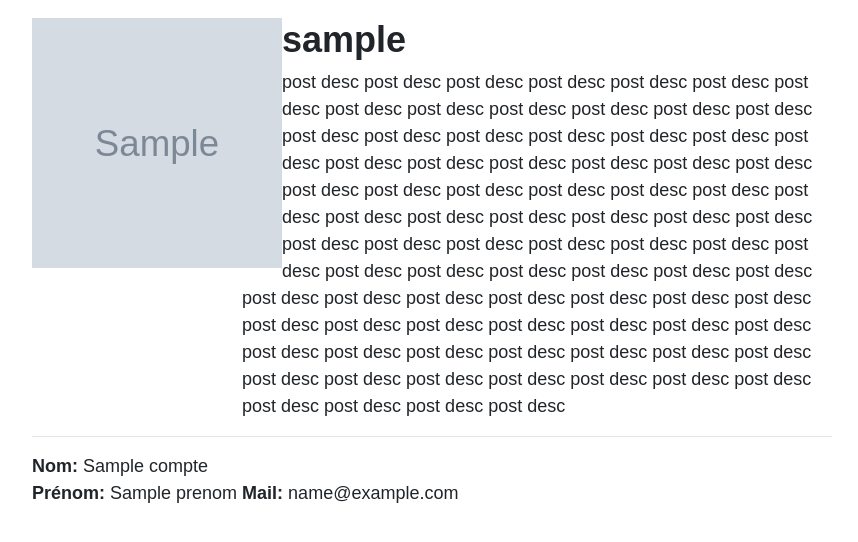
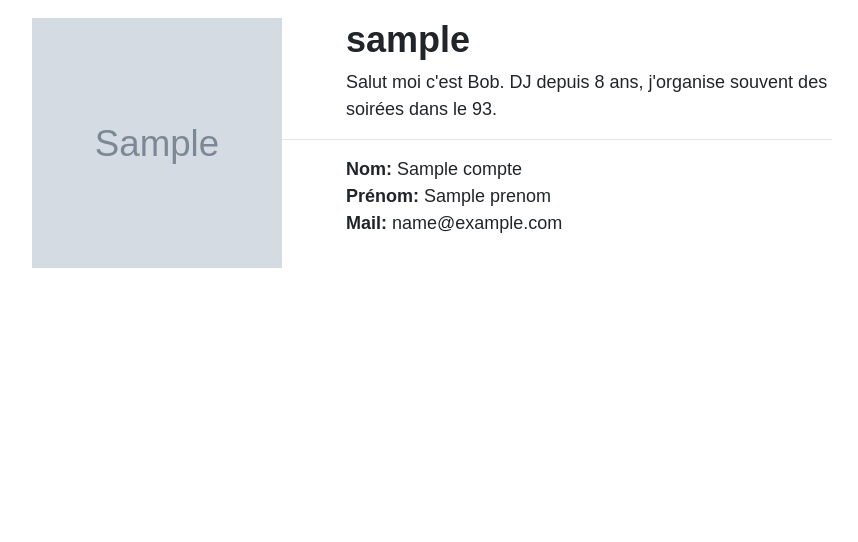
Before and after one commit to WilMont/PartyApp, a PHP site: template templates/profil/profilPage.html.twig in a window 1280 px wide. Shown: the part 92-634 px from the top of the page, without its empty margins (208-1066 px from the left). Run offline with PHP 8.4, Linux system fonts and the light colour scheme; the template is opened without the code that fills it: most values are stand-ins (such as "Sample title", 1, 10 or a date in 2020); grey boxes marked "Sample" are stand-in pictures; some libraries are stand-ins or nearby versions.

Commit message:
Résolution de bugs pour l'image de profil, changement de l'agencement des données dans le profil

```diff
--- a/src/Form/CompteType.php
+++ b/src/Form/CompteType.php
@@ -21,7 +21,7 @@ class CompteType extends AbstractType
             ->add('nom', TextType::class, array('label' => 'Nom (optionnel)'))
             ->add('prenom', TextType::class, array('label' => 'Prénom (optionnel)'))
             ->add('username', TextType::class, array('label' => 'Nom d\'utilisateur'))
-            ->add('profilePictureURL', TextType::class, array('label' => 'Image de profil'))
+            ->add('imageProfilURL', TextType::class, array('label' => 'Image de profil'))
             ->add('email', EmailType::class)
             ->add('password', RepeatedType::class, array(
                 'type' => PasswordType::class,
--- a/templates/profil/profilPage.html.twig
+++ b/templates/profil/profilPage.html.twig
@@ -41,7 +41,7 @@
 			width: 250px;
 			height: 250px;
 			padding: 0;
-			margin: 0;
+			margin: 0 5vw 0 0;
 		}
 		.descriptionUtilisateur {
 			margin-left: 210px
@@ -58,7 +58,7 @@
 			<div class="descriptionUtilisateur">
 				<h3 class="nomUtilisateur">{{ compte.username }}</h3>
 				<p>
-					post desc post desc post desc post desc post desc post desc post desc post desc post desc post desc post desc post desc post desc post desc post desc post desc post desc post desc post desc post desc post desc post desc post desc post desc post desc post desc post desc post desc post desc post desc post desc post desc post desc post desc post desc post desc post desc post desc post desc post desc post desc post desc post desc post desc post desc post desc post desc post desc post desc post desc post desc post desc post desc post desc post desc post desc post desc post desc post desc post desc post desc post desc post desc post desc post desc post desc post desc post desc post desc post desc post desc post desc post desc post desc post desc post desc post desc post desc post desc post desc post desc post desc post desc post desc
+					Salut moi c'est Bob. DJ depuis 8 ans, j'organise souvent des soirées dans le 93.
 				</p>
 			</div>
 		</div>
@@ -69,6 +69,7 @@
 			<br>
 			<b>Prénom:</b>
 			{{ compte.prenom }}
+			<br>
 			<b>Mail:</b>
 			{{ compte.email }}
 		</div>
--- a/templates/register/register.html.twig
+++ b/templates/register/register.html.twig
@@ -43,8 +43,8 @@
 			{{ form_errors(form.username) }}
 			{{ form_widget(form.username) }}
 
-			{{ form_label(form.profilePictureURL) }}
-			{{ form_widget(form.profilePictureURL) }}
+			{{ form_label(form.imageProfilURL) }}
+			{{ form_widget(form.imageProfilURL) }}
 
 			{{ form_label(form.email) }}
 			{{ form_errors(form.email) }}
```
